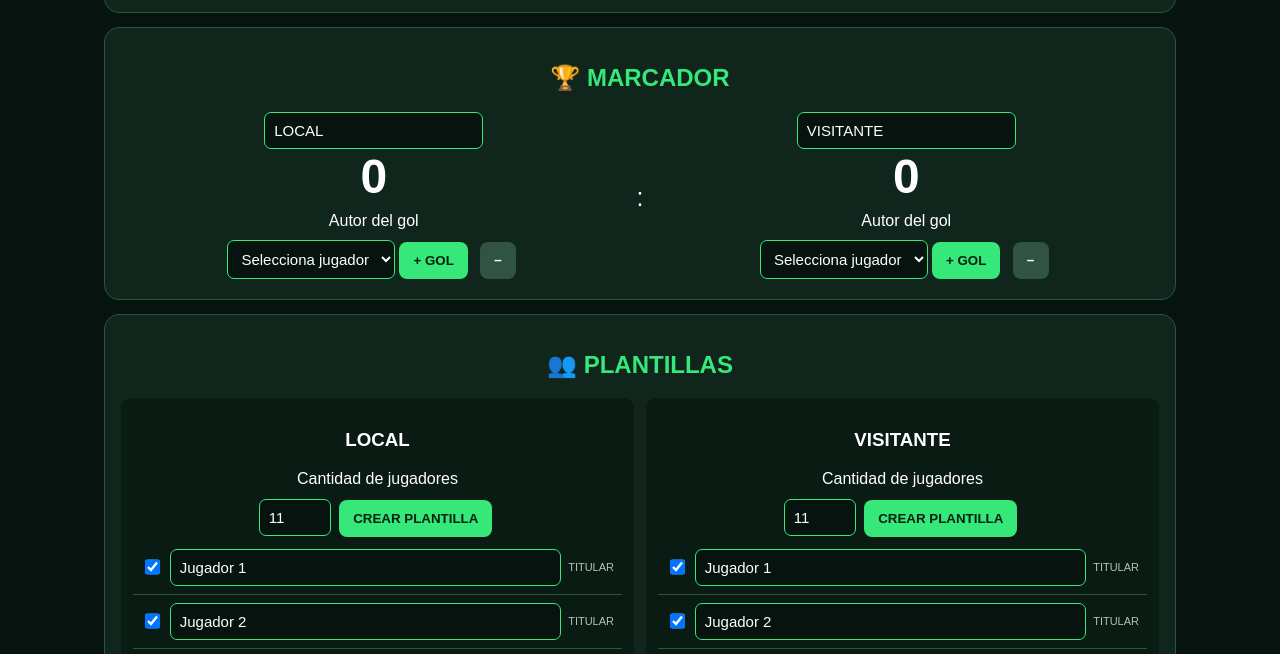
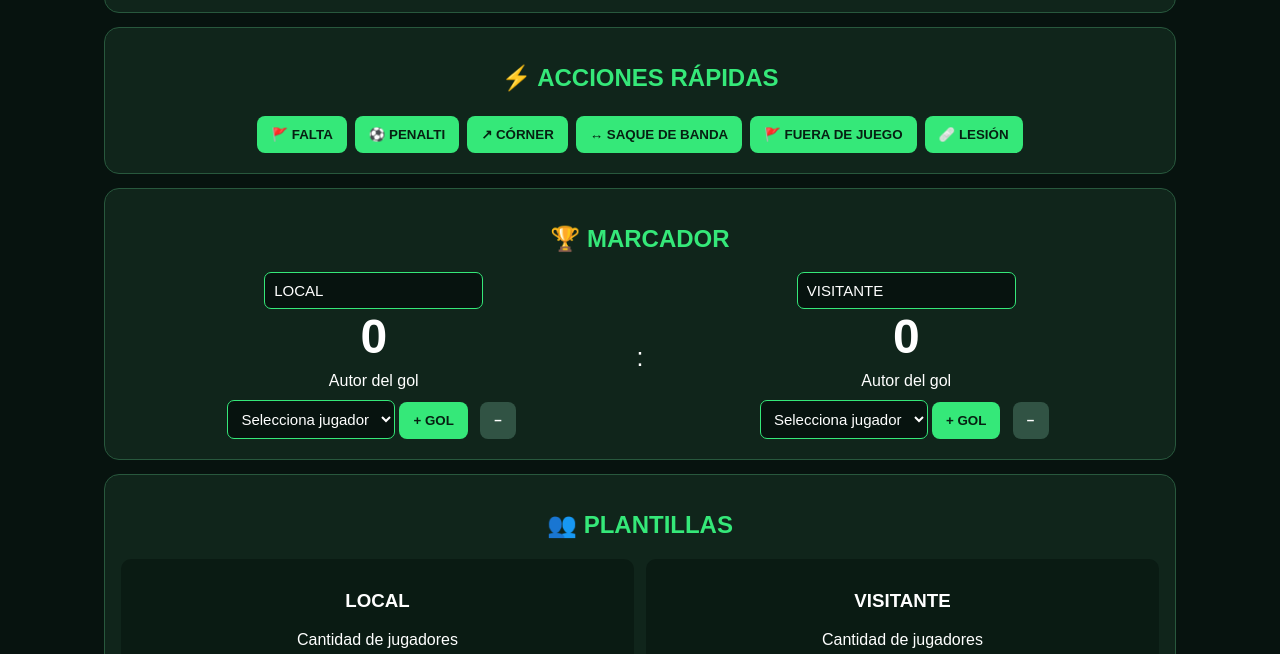
Before and after one commit to 10102942-cpu/Referee-Pro-Soccer-1.0, a plain HTML site: page index.html in a window 1280 px wide. Shown: the part 671-1325 px from the top of the page. Drawn offline with Linux system fonts and the light colour scheme.

Commit message:
Place quick actions directly below timer without relocation script

```diff
--- a/index.html
+++ b/index.html
@@ -163,6 +163,18 @@ body.fast-mode #events{max-height:150px}
 </div>
 </section>
 
+<section class="panel" id="quickPanel">
+<h2>⚡ ACCIONES RÁPIDAS</h2>
+<div class="controls">
+<button onclick="quickEvent('Falta')">🚩 FALTA</button>
+<button onclick="quickEvent('Penalti señalado')">⚽ PENALTI</button>
+<button onclick="quickEvent('Córner')">↗ CÓRNER</button>
+<button onclick="quickEvent('Saque de banda')">↔ SAQUE DE BANDA</button>
+<button onclick="quickEvent('Fuera de juego')">🚩 FUERA DE JUEGO</button>
+<button onclick="quickEvent('Lesión / atención médica')">🩹 LESIÓN</button>
+</div>
+</section>
+
 <section class="panel">
 <h2>🏆 MARCADOR</h2>
 <div class="scoreboard">
@@ -285,17 +297,7 @@ body.fast-mode #events{max-height:150px}
 <button class="secondary" onclick="recordInjury()">🩹 REGISTRAR LESIÓN / ATENCIÓN</button>
 <div id="individualStats" class="events"></div>
 </section>
-<section class="panel" id="quickPanel">
-<h2>⚡ ACCIONES RÁPIDAS</h2>
-<div class="controls">
-<button onclick="quickEvent('Falta')">🚩 FALTA</button>
-<button onclick="quickEvent('Penalti señalado')">⚽ PENALTI</button>
-<button onclick="quickEvent('Córner')">↗ CÓRNER</button>
-<button onclick="quickEvent('Saque de banda')">↔ SAQUE DE BANDA</button>
-<button onclick="quickEvent('Fuera de juego')">🚩 FUERA DE JUEGO</button>
-<button onclick="quickEvent('Lesión / atención médica')">🩹 LESIÓN</button>
-</div>
-</section>
+
 <section class="panel" id="varPanel">
 <h2>📺 REVISIÓN VAR · REGISTRO DE DECISIONES</h2>
 <p class="small">El VAR registra una revisión y su resolución en la cronología. No reproduce vídeo.</p>
@@ -639,25 +641,7 @@ buildRoster("home");buildRoster("away");
 updateHeadings();renderCardOptions();updateCardRegister();updateDisplay();
 </script>
 
-<script>
-/* Acerca ACCIONES RÁPIDAS al cronómetro solo en móvil. */
-(()=>{
- const quick=document.getElementById("quickPanel");
- const clock=document.getElementById("clock");
- if(!quick||!clock)return;
- const timerPanel=clock.closest("section");
- const originalParent=quick.parentNode;
- const originalNext=quick.nextElementSibling;
- const mobile=window.matchMedia("(max-width:700px)");
- function place(){
-  if(mobile.matches){timerPanel.after(quick)}
-  else if(originalNext&&originalNext.parentNode===originalParent){originalParent.insertBefore(quick,originalNext)}
-  else{originalParent.append(quick)}
- }
- place();
- mobile.addEventListener?.("change",place);
-})();
-</script>
+
 
 </body>
 
```
